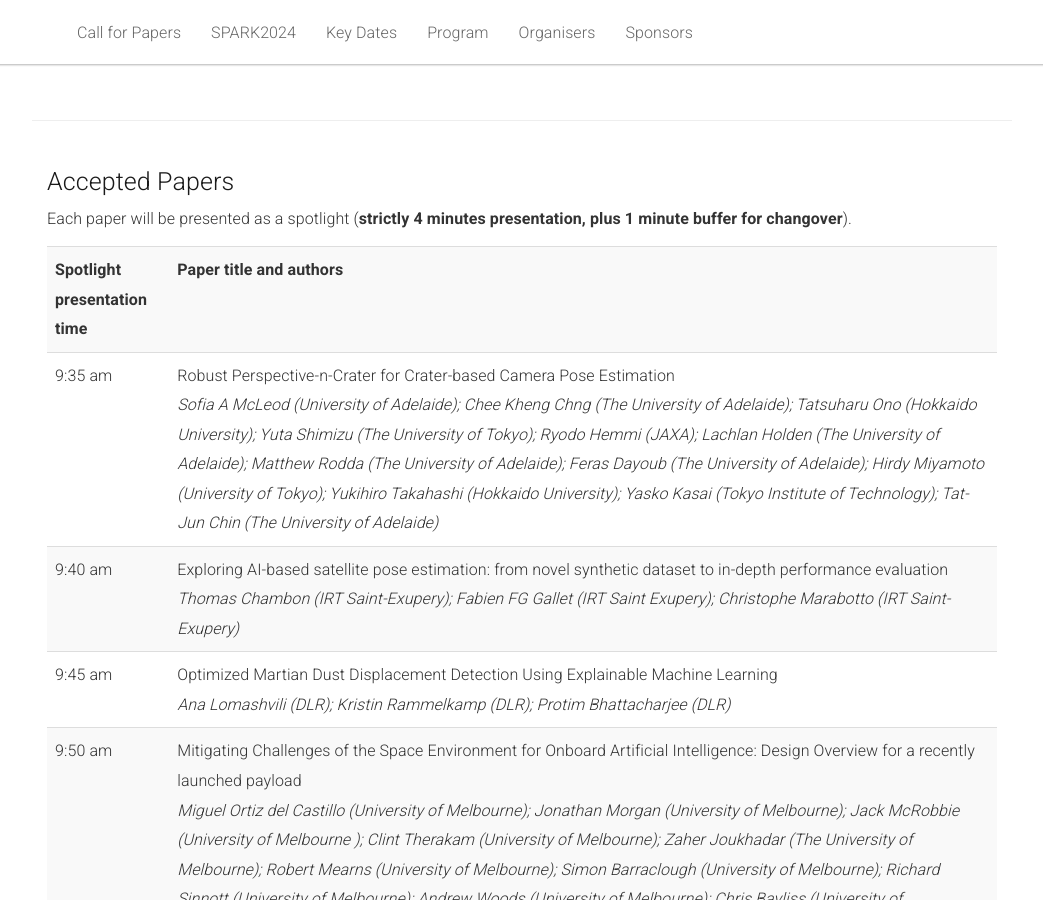
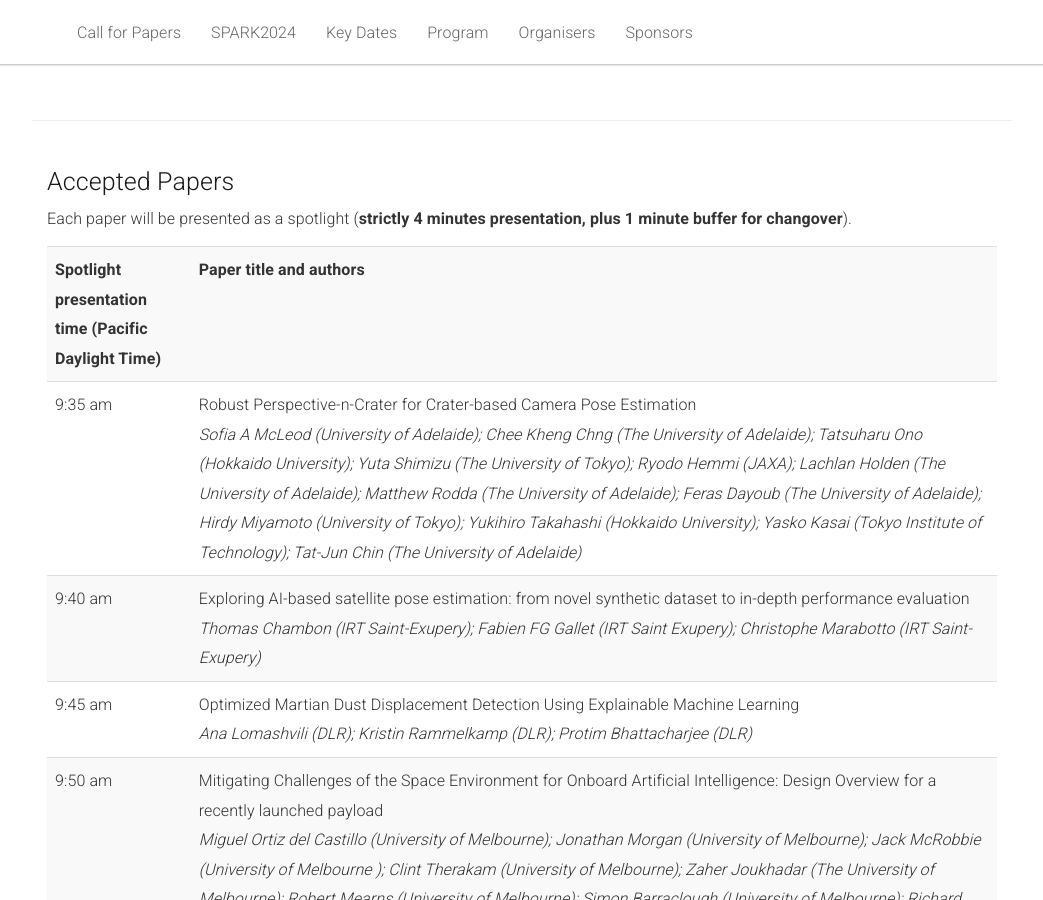
Before and after one commit to AIforSpace/2024, a Jekyll site: the page built from _pages/home.md, in a window 1280 px wide and 900 px high, scrolled down 3984 px. Shown: the whole window, without its empty margins (118-1161 px from the left). Built offline with Jekyll 4.4.1, drawn with Linux system fonts in a browser that asks for light colours.

Commit message:
Update home.md

```diff
--- a/_pages/home.md
+++ b/_pages/home.md
@@ -278,7 +278,7 @@ monitoring control interfaces.
       <tbody>
         <tr>
           <th>
-          Spotlight presentation time
+          Spotlight presentation time (Pacific Daylight Time)
           </th>
           <th>
           Paper title and authors
```
